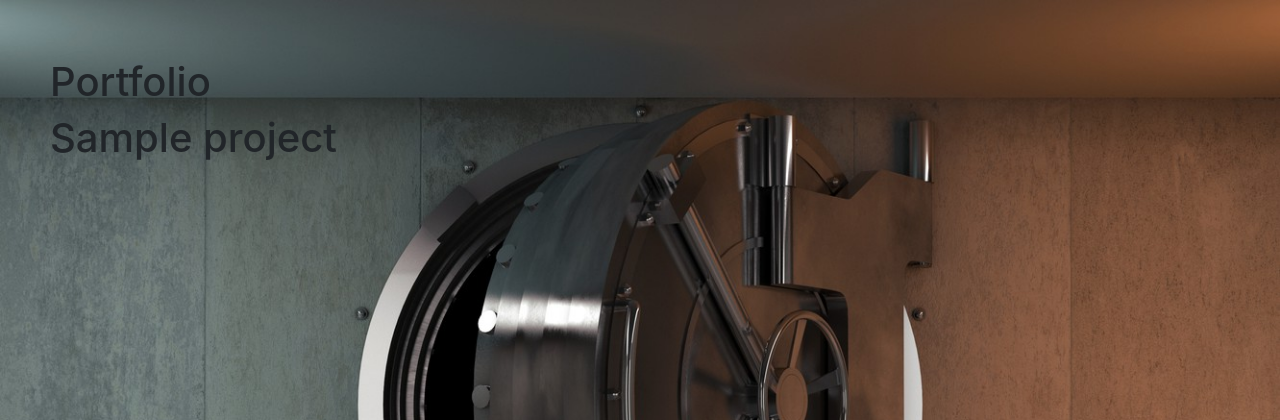
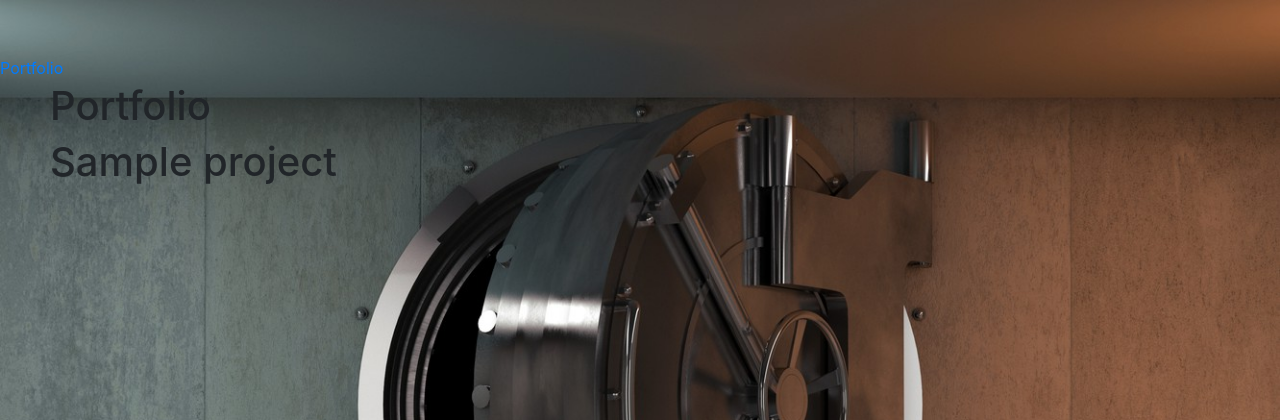
Before and after one commit to mrKazzila/personal_portfolio, a Django app: page / in a window 1280 px wide. Shown: the top 420 px of the page. Run offline with Django 3.2, Linux system fonts and the light colour scheme; tables that the repository leaves empty hold one stand-in row (values such as "Sample post"); some libraries are stand-ins or nearby versions.

Commit message:
feat: add link for blogs

```diff
--- a/portfolio/my_portfolio/templates/my_portfolio/portfolio.html
+++ b/portfolio/my_portfolio/templates/my_portfolio/portfolio.html
@@ -3,6 +3,10 @@
 
 
 {% block content %}
+    <div>
+        <a href="{% url 'blog:blogs' %}">Portfolio</a>
+    </div>
+
     <section>
         <div id="sec_options" class="container text-left">
             <h1>Portfolio</h1>
```
